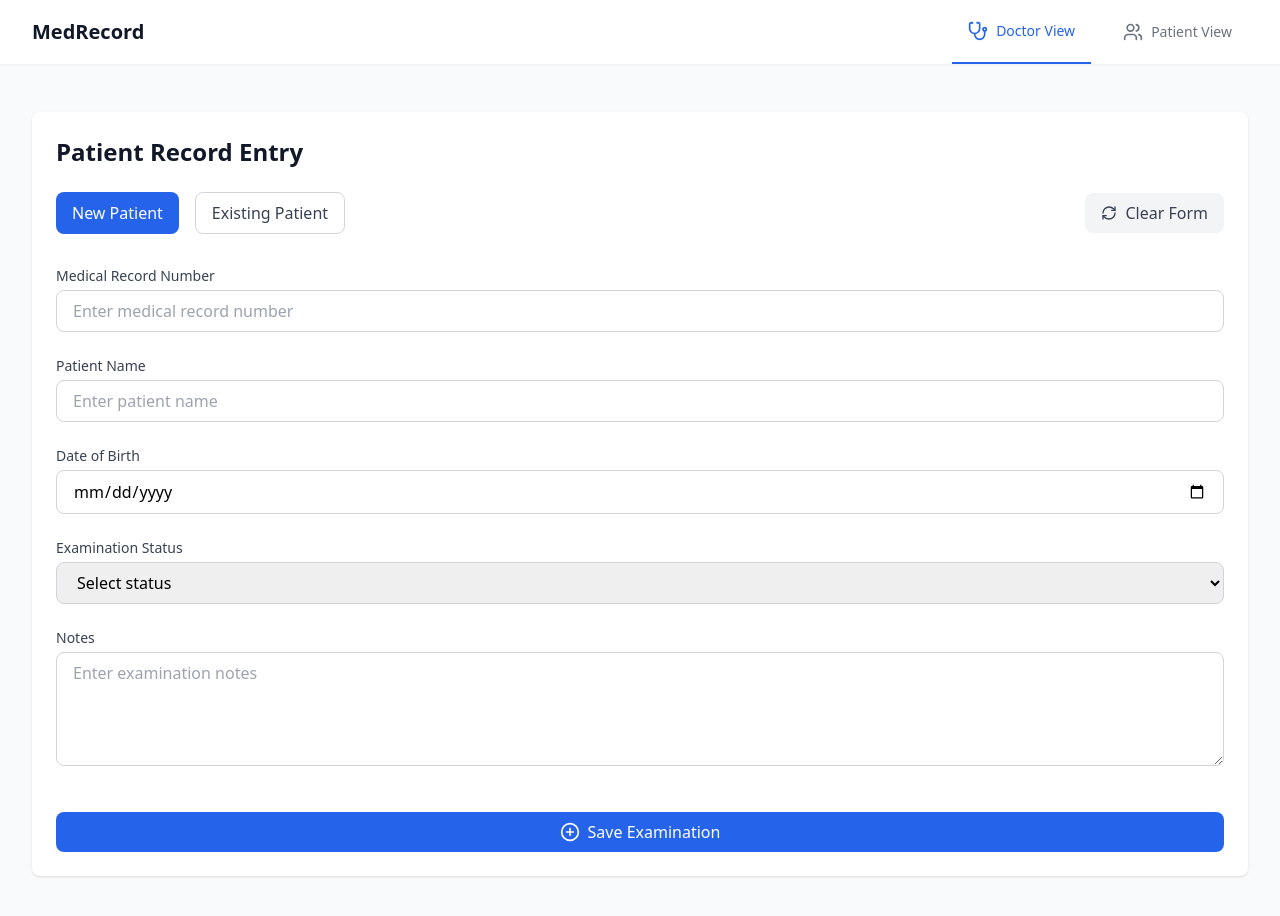
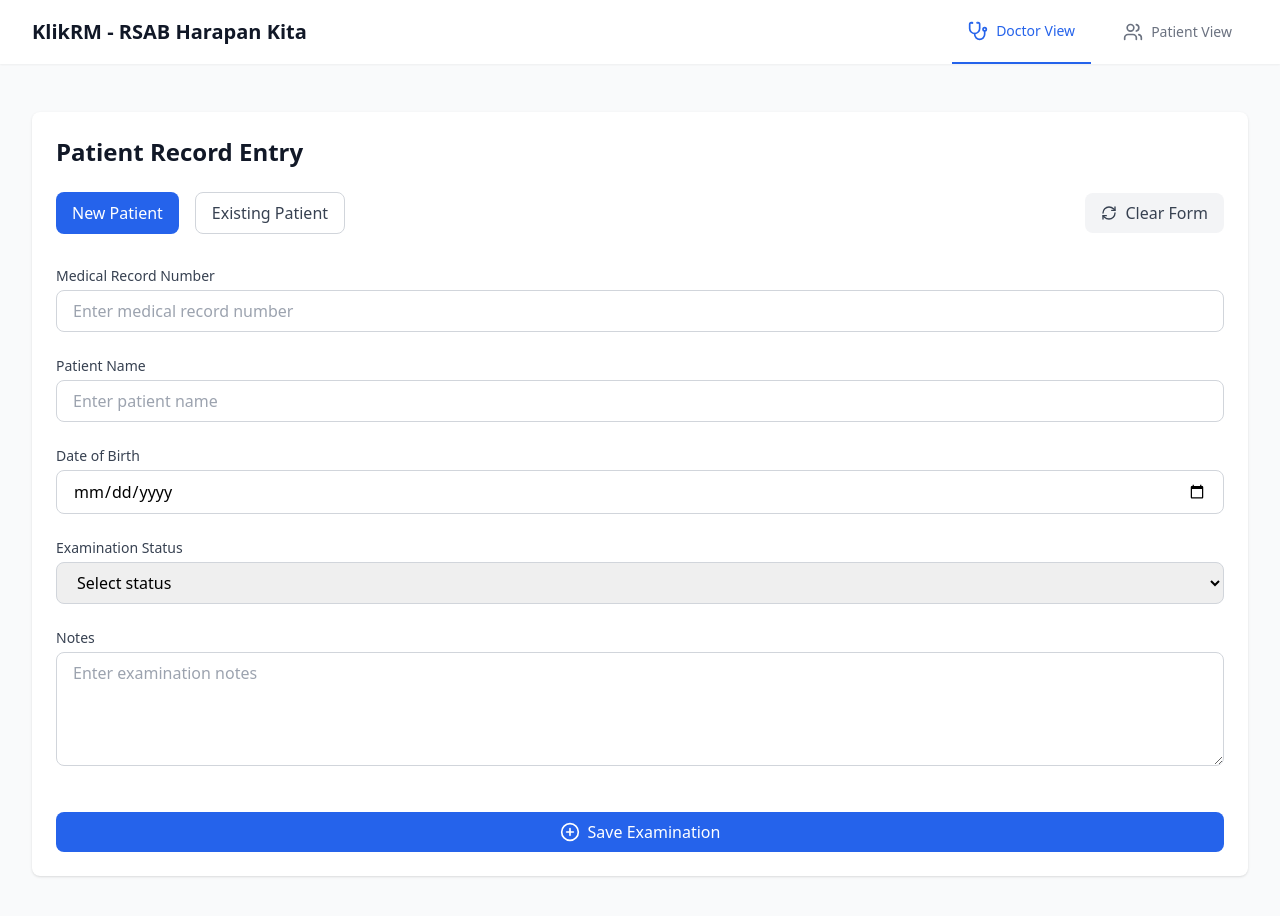
Before and after one commit to erikgunawan/KlikRM-RSAB-Harapan-Kita, a React (Vite) app: page / in a window 1280 px wide. Shown: the top 916 px of the page. Built offline with nearby package versions, Linux system fonts and the light colour scheme.

Commit message:
Update App.tsx
update app title

```diff
--- a/src/App.tsx
+++ b/src/App.tsx
@@ -15,7 +15,7 @@ function App() {
           <div className="flex justify-between h-16">
             <div className="flex">
               <div className="flex-shrink-0 flex items-center">
-                <h1 className="text-xl font-bold text-gray-900">MedRecord</h1>
+                <h1 className="text-xl font-bold text-gray-900">KlikRM - RSAB Harapan Kita</h1>
               </div>
             </div>
             <div className="flex space-x-4">
```
